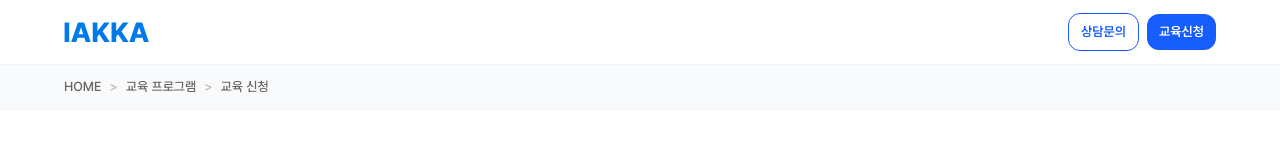
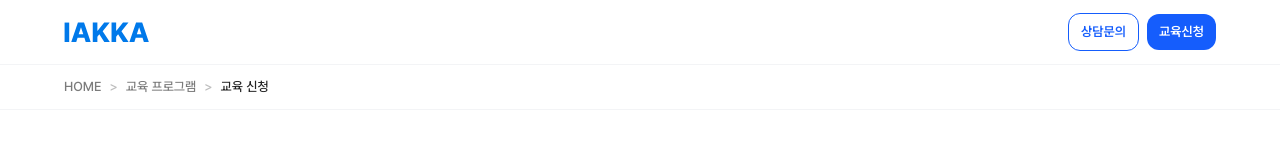
Before and after one commit to WithM2/iakkaweb, a Next.js app: page /mentoring/apply in a window 1280 px wide. Shown: the top 160 px of the page. Built offline with nearby package versions, Linux system fonts and the light colour scheme.

Commit message:
Adjust mentoring apply breadcrumb styling

```diff
--- a/src/app/mentoring/apply/page.tsx
+++ b/src/app/mentoring/apply/page.tsx
@@ -61,8 +61,8 @@ export default function MentoringApplyPage() {
     <>
       <Header />
 
-      <nav className="border-b border-gray-100 bg-gray-50">
-        <div className="mx-auto flex w-full max-w-[1200px] items-center gap-2 px-5 py-3 text-[13px] font-medium text-ink-900/70 md:px-6">
+      <nav className="border-b border-gray-100 bg-white">
+        <div className="mx-auto flex w-full max-w-[1200px] items-center gap-2 px-5 py-3 text-[13px] font-medium text-ink-900/60 md:px-6">
           <Link href="/" className="transition-colors duration-150 hover:text-main-600">
             HOME
           </Link>
@@ -76,7 +76,7 @@ export default function MentoringApplyPage() {
           <span className="text-ink-900/30">&gt;</span>
           <Link
             href="#mentoring-apply"
-            className="transition-colors duration-150 hover:text-main-600"
+            className="text-ink-900 transition-colors duration-150 hover:text-main-600"
           >
             교육 신청
           </Link>
```
